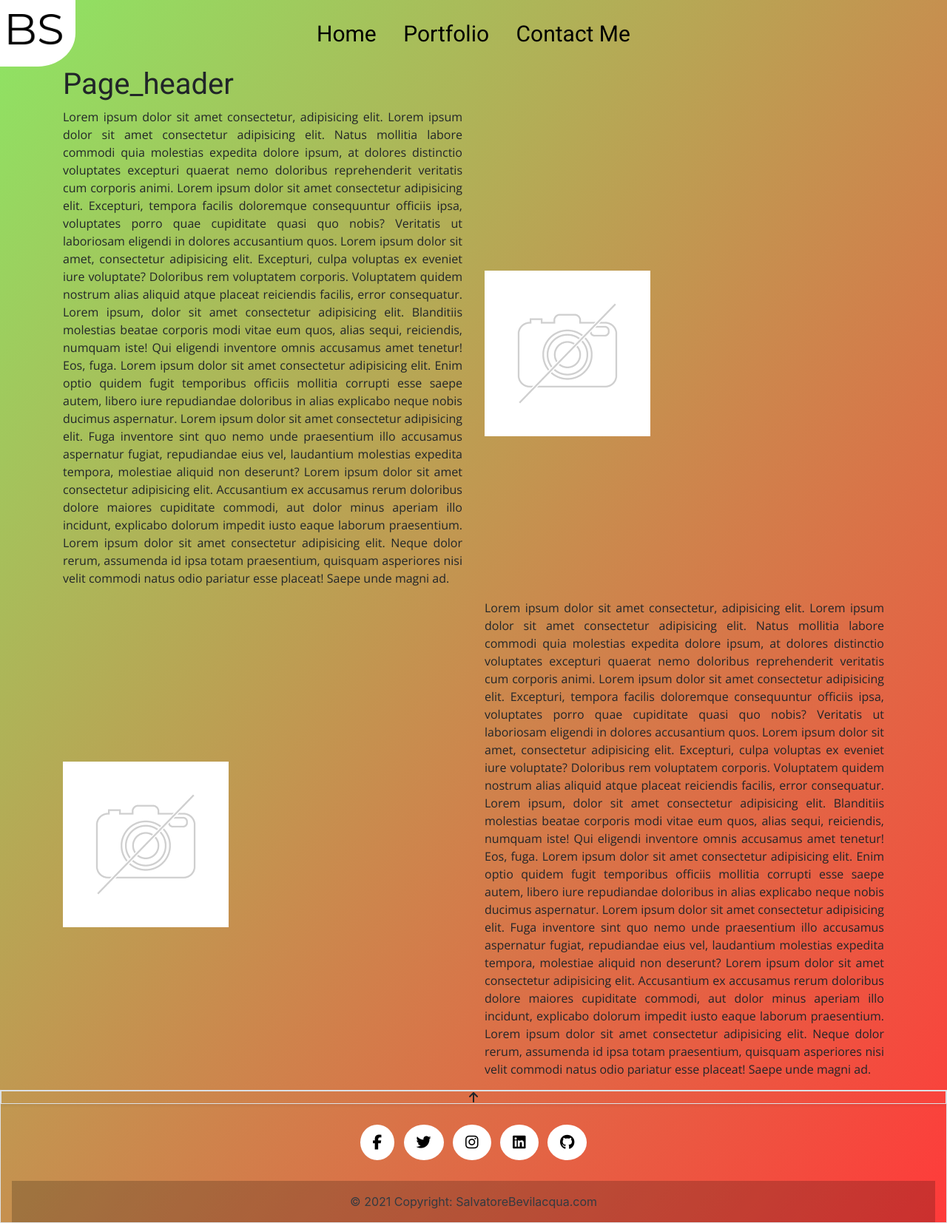
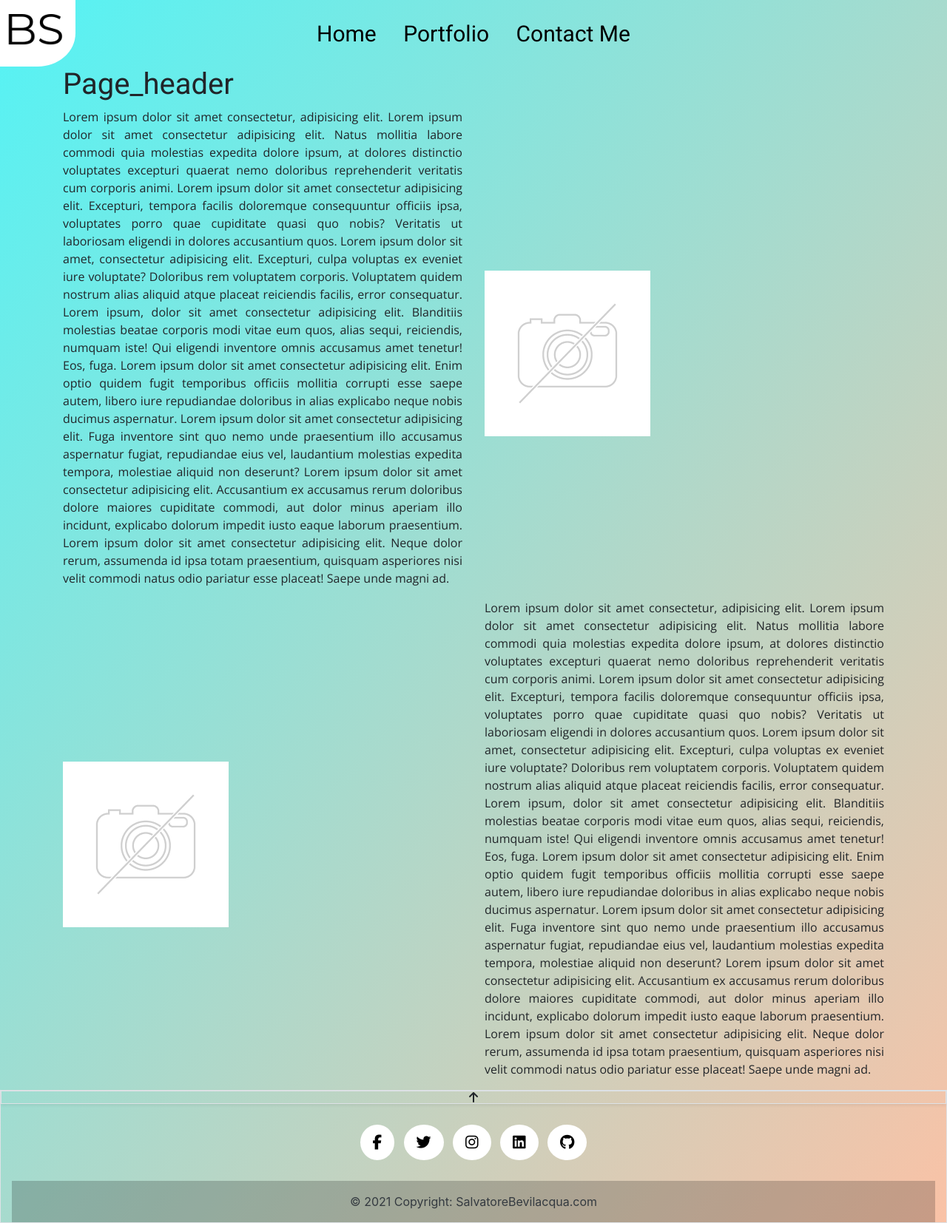
Before and after one commit to SalvatoreBevilacqua/SalvatoreBevilacqua, a Django app: page / in a window 1280 px wide. Shown: the whole page at 74% size. Run offline with Django 3.2, Linux system fonts and the light colour scheme; some libraries are stand-ins or nearby versions.

Commit message:
Modified colore bckg

```diff
--- a/static/css/base.css
+++ b/static/css/base.css
@@ -1,5 +1,5 @@
 body {
-    background: linear-gradient(to top left, #ff3a3a, #8de664);
+    background: linear-gradient(to top left, #FAC2A6, #54F3F5);
 }
 
 /*-----------------------------------------------Navbar */
```
